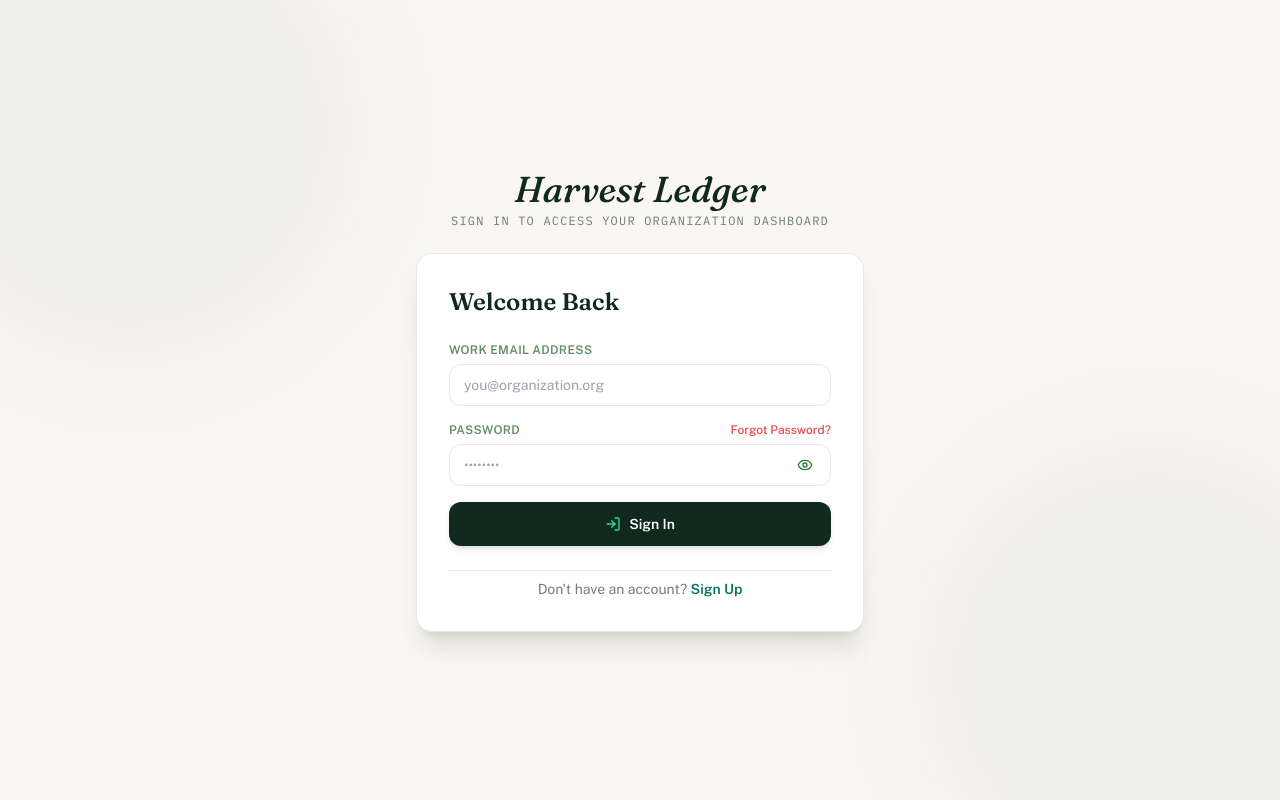
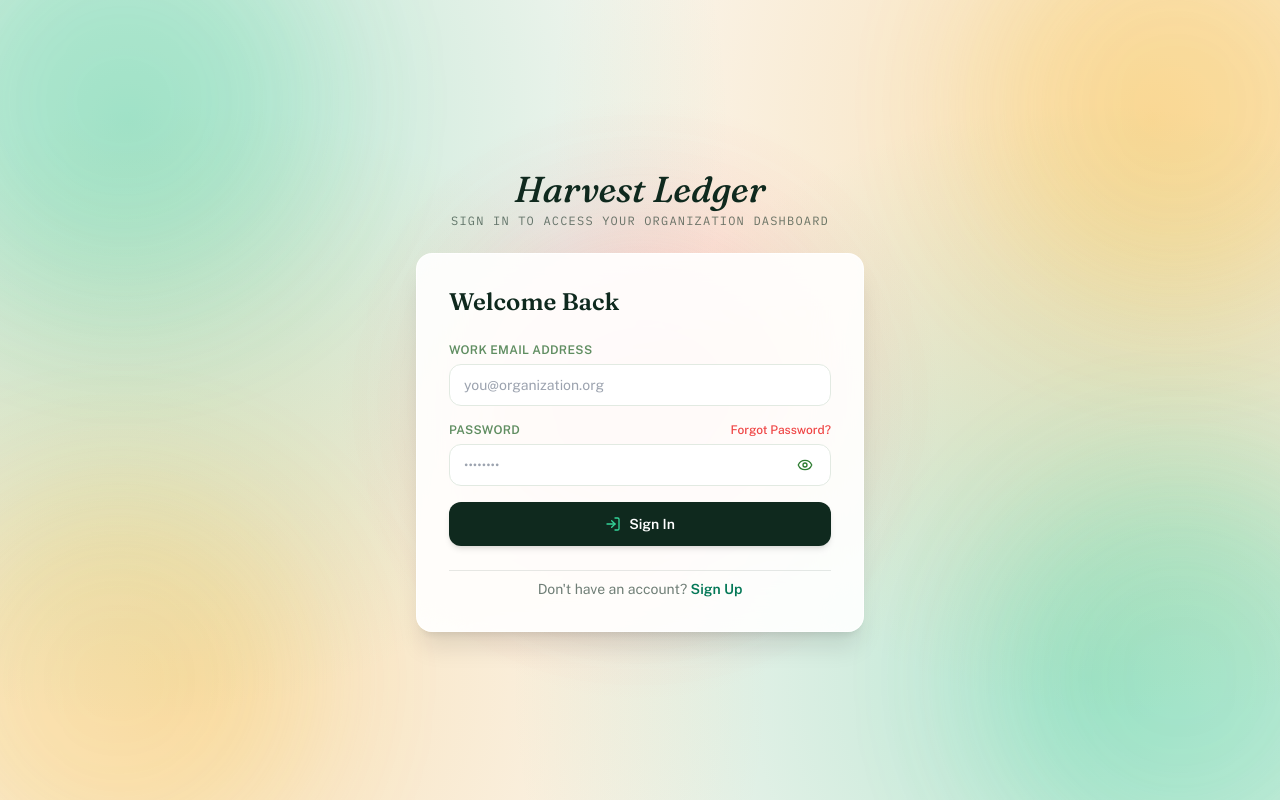
Before and after one commit to preygoti/foodwaste-platform, a React (Vite) app in the folder frontend/: page /login in a window 1280 px wide. Built offline with nearby package versions, Linux system fonts and the light colour scheme; no server answers.

Commit message:
fix(ui): restore rich full-screen aurora colors across auth pages without horizontal cutoff

```diff
--- a/frontend/src/index.css
+++ b/frontend/src/index.css
@@ -398,6 +398,20 @@ html, body, *, .no-scrollbar {
   animation: meshPulse 10s ease-in-out infinite 3s;
 }
 
+/* Rich full-screen colorful aurora mesh for Auth pages */
+.auth-page-mesh {
+  background-color: #FAF7F2;
+  background-image:
+    radial-gradient(circle at 10% 15%, rgba(16, 185, 129, 0.28) 0%, transparent 45%),
+    radial-gradient(circle at 90% 15%, rgba(245, 158, 11, 0.28) 0%, transparent 45%),
+    radial-gradient(circle at 50% 50%, rgba(244, 63, 94, 0.16) 0%, transparent 40%),
+    radial-gradient(circle at 15% 85%, rgba(245, 158, 11, 0.25) 0%, transparent 45%),
+    radial-gradient(circle at 85% 85%, rgba(16, 185, 129, 0.28) 0%, transparent 45%);
+  background-attachment: fixed;
+  background-repeat: no-repeat;
+  background-size: cover;
+}
+
 /* Scanner Viewfinder Normalization for Html5Qrcode on all devices */
 #handshake-qr-reader,
 #harvest-qr-reader {
--- a/frontend/src/pages/ForgotPassword.jsx
+++ b/frontend/src/pages/ForgotPassword.jsx
@@ -112,11 +112,14 @@ export default function ForgotPassword() {
   };
 
   return (
-    <div className="min-h-screen min-h-[100dvh] w-full bg-[#FAF7F2] flex flex-col justify-start sm:justify-center items-center px-4 sm:px-6 py-8 sm:py-12 text-[#0F291E] pt-safe pb-safe relative overflow-x-clip">
-      {/* Subtle warm ambient glow that seamlessly blends with the #FAF7F2 background */}
+    <div className="min-h-screen min-h-[100dvh] w-full auth-page-mesh flex flex-col justify-start sm:justify-center items-center px-4 sm:px-6 py-8 sm:py-12 text-[#0F291E] pt-safe pb-safe relative overflow-x-clip">
+      {/* Ambient background light orbs for frosted glass refractions - full screen multi-color aurora that never cuts off */}
       <div aria-hidden="true" className="pointer-events-none fixed inset-0 overflow-hidden z-0">
-        <div className="absolute -top-32 -left-32 w-96 sm:w-[32rem] h-96 sm:h-[32rem] bg-[#166534]/5 rounded-full blur-3xl" />
-        <div className="absolute -bottom-32 -right-32 w-96 sm:w-[32rem] h-96 sm:h-[32rem] bg-[#166534]/5 rounded-full blur-3xl" />
+        <div className="absolute -top-20 -left-20 w-80 sm:w-96 h-80 sm:h-96 bg-emerald-400/25 rounded-full blur-3xl animate-mesh-pulse" />
+        <div className="absolute -top-20 -right-20 w-80 sm:w-96 h-80 sm:h-96 bg-gold-400/30 rounded-full blur-3xl animate-mesh-pulse-delayed" />
+        <div className="absolute top-1/2 left-1/2 -translate-x-1/2 -translate-y-1/2 w-72 sm:w-80 h-72 sm:h-80 bg-tomato-400/20 rounded-full blur-3xl" />
+        <div className="absolute -bottom-20 -left-20 w-80 sm:w-96 h-80 sm:h-96 bg-gold-400/25 rounded-full blur-3xl animate-mesh-pulse-delayed" />
+        <div className="absolute -bottom-20 -right-20 w-80 sm:w-96 h-80 sm:h-96 bg-emerald-400/30 rounded-full blur-3xl animate-mesh-pulse" />
       </div>
 
       <div className="w-full max-w-md my-auto space-y-6 relative z-10">
@@ -129,7 +132,7 @@ export default function ForgotPassword() {
           </p>
         </div>
 
-        <div className="bg-white/95 rounded-2xl p-5 sm:p-8 space-y-6 shadow-xl border border-[#0F291E]/10">
+        <div className="glass-modal rounded-2xl p-5 sm:p-8 space-y-6 shadow-xl border border-white/80">
           {/* Progress Indicator */}
           <div className="flex items-center justify-between pb-4 border-b border-wheat-200/60 text-[11px] sm:text-xs font-mono gap-1">
             <span className={`font-semibold truncate ${step >= 1 ? "text-forest-800" : "text-forest-800/30"}`}>
--- a/frontend/src/pages/Login.jsx
+++ b/frontend/src/pages/Login.jsx
@@ -27,11 +27,14 @@ export default function Login() {
   };
 
   return (
-    <div className="min-h-screen min-h-[100dvh] w-full bg-[#FAF7F2] flex flex-col justify-start sm:justify-center items-center px-4 sm:px-6 py-8 sm:py-12 text-[#0F291E] pt-safe pb-safe relative overflow-x-clip">
-      {/* Subtle warm ambient glow that seamlessly blends with the #FAF7F2 background */}
+    <div className="min-h-screen min-h-[100dvh] w-full auth-page-mesh flex flex-col justify-start sm:justify-center items-center px-4 sm:px-6 py-8 sm:py-12 text-[#0F291E] pt-safe pb-safe relative overflow-x-clip">
+      {/* Ambient background light orbs for frosted glass refractions - full screen multi-color aurora that never cuts off */}
       <div aria-hidden="true" className="pointer-events-none fixed inset-0 overflow-hidden z-0">
-        <div className="absolute -top-32 -left-32 w-96 sm:w-[32rem] h-96 sm:h-[32rem] bg-[#166534]/5 rounded-full blur-3xl" />
-        <div className="absolute -bottom-32 -right-32 w-96 sm:w-[32rem] h-96 sm:h-[32rem] bg-[#166534]/5 rounded-full blur-3xl" />
+        <div className="absolute -top-20 -left-20 w-80 sm:w-96 h-80 sm:h-96 bg-emerald-400/25 rounded-full blur-3xl animate-mesh-pulse" />
+        <div className="absolute -top-20 -right-20 w-80 sm:w-96 h-80 sm:h-96 bg-gold-400/30 rounded-full blur-3xl animate-mesh-pulse-delayed" />
+        <div className="absolute top-1/2 left-1/2 -translate-x-1/2 -translate-y-1/2 w-72 sm:w-80 h-72 sm:h-80 bg-tomato-400/20 rounded-full blur-3xl" />
+        <div className="absolute -bottom-20 -left-20 w-80 sm:w-96 h-80 sm:h-96 bg-gold-400/25 rounded-full blur-3xl animate-mesh-pulse-delayed" />
+        <div className="absolute -bottom-20 -right-20 w-80 sm:w-96 h-80 sm:h-96 bg-emerald-400/30 rounded-full blur-3xl animate-mesh-pulse" />
       </div>
 
       <div className="w-full max-w-md my-auto space-y-6 relative z-10">
@@ -44,7 +47,7 @@ export default function Login() {
           </p>
         </div>
 
-        <div className="bg-white/95 rounded-2xl p-6 sm:p-8 space-y-6 shadow-xl border border-[#0F291E]/10">
+        <div className="glass-modal rounded-2xl p-6 sm:p-8 space-y-6 shadow-xl border border-white/80">
           <h1 className="font-display text-xl sm:text-2xl text-[#0F291E] font-semibold">
             Welcome Back
           </h1>
--- a/frontend/src/pages/Register.jsx
+++ b/frontend/src/pages/Register.jsx
@@ -156,11 +156,14 @@ export default function Register() {
   };
 
   return (
-    <div className="min-h-screen min-h-[100dvh] w-full bg-[#FAF7F2] flex flex-col justify-start sm:justify-center items-center px-4 sm:px-6 py-8 sm:py-12 text-[#0F291E] pt-safe pb-safe relative overflow-x-clip">
-      {/* Subtle warm ambient glow that seamlessly blends with the #FAF7F2 background */}
+    <div className="min-h-screen min-h-[100dvh] w-full auth-page-mesh flex flex-col justify-start sm:justify-center items-center px-4 sm:px-6 py-8 sm:py-12 text-[#0F291E] pt-safe pb-safe relative overflow-x-clip">
+      {/* Ambient background light orbs for frosted glass refractions - full screen multi-color aurora that never cuts off */}
       <div aria-hidden="true" className="pointer-events-none fixed inset-0 overflow-hidden z-0">
-        <div className="absolute -top-32 -left-32 w-96 sm:w-[32rem] h-96 sm:h-[32rem] bg-[#166534]/5 rounded-full blur-3xl" />
-        <div className="absolute -bottom-32 -right-32 w-96 sm:w-[32rem] h-96 sm:h-[32rem] bg-[#166534]/5 rounded-full blur-3xl" />
+        <div className="absolute -top-20 -left-20 w-80 sm:w-96 h-80 sm:h-96 bg-emerald-400/25 rounded-full blur-3xl animate-mesh-pulse" />
+        <div className="absolute -top-20 -right-20 w-80 sm:w-96 h-80 sm:h-96 bg-gold-400/30 rounded-full blur-3xl animate-mesh-pulse-delayed" />
+        <div className="absolute top-1/2 left-1/2 -translate-x-1/2 -translate-y-1/2 w-72 sm:w-80 h-72 sm:h-80 bg-tomato-400/20 rounded-full blur-3xl" />
+        <div className="absolute -bottom-20 -left-20 w-80 sm:w-96 h-80 sm:h-96 bg-gold-400/25 rounded-full blur-3xl animate-mesh-pulse-delayed" />
+        <div className="absolute -bottom-20 -right-20 w-80 sm:w-96 h-80 sm:h-96 bg-emerald-400/30 rounded-full blur-3xl animate-mesh-pulse" />
       </div>
 
       <div className="w-full max-w-md my-auto space-y-6 relative z-10">
@@ -173,7 +176,7 @@ export default function Register() {
           </p>
         </div>
 
-        <div className="bg-white/95 rounded-2xl p-6 sm:p-8 space-y-6 shadow-xl border border-[#0F291E]/10">
+        <div className="glass-modal rounded-2xl p-6 sm:p-8 space-y-6 shadow-xl border border-white/80">
           <h1 className="font-display text-xl sm:text-2xl text-[#0F291E] font-semibold">
             Register Organization
           </h1>
```
